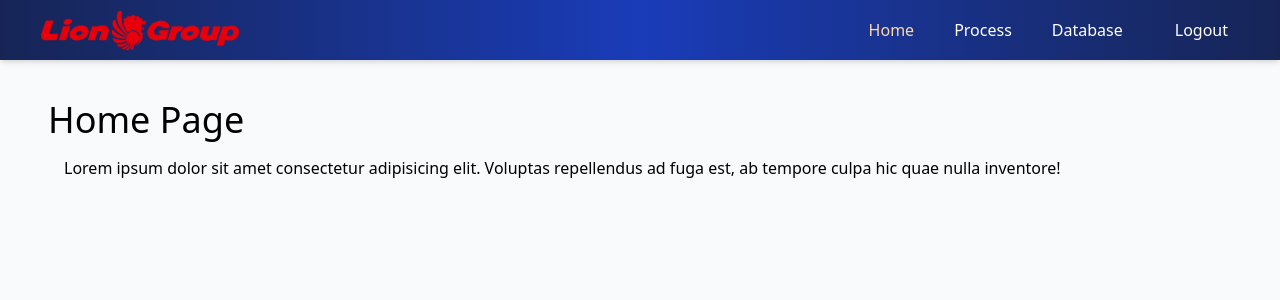
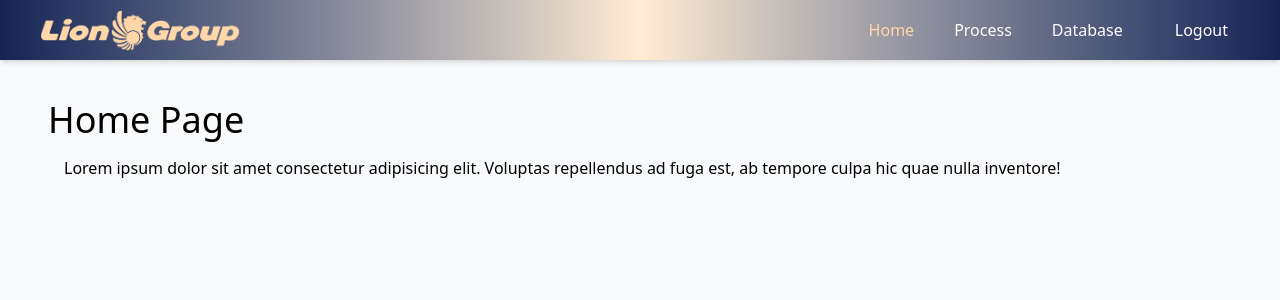
Before and after one commit to chunliee/refunydffnefrd, a Next.js app: page / in a window 1280 px wide. Shown: the top 300 px of the page. Built offline with nearby package versions, Linux system fonts and the light colour scheme.

Commit message:
before we add chart into home

```diff
--- a/app/login/page.tsx
+++ b/app/login/page.tsx
@@ -59,7 +59,7 @@ export default function Login() {
       {/* Logo - pojok kiri atas */}
       <div className="absolute top-1 left-6 mb-2">
         <div
-          className="h-16 w-50 bg-red-600"
+          className="h-16 w-50 bg-orange-200"
           style={{
             maskImage: "url('/liongroup.png')",
             maskRepeat: "no-repeat",
--- a/components/Navbar.tsx
+++ b/components/Navbar.tsx
@@ -24,12 +24,12 @@ const Navbar = () => {
   ];
 
   return (
-    <nav className="bg-linear-to-r from-blue-950 via-blue-800 to-blue-950 text-white shadow-md">
+    <nav className="bg-linear-to-r from-blue-950 via-orange-100 to-blue-950 text-white shadow-md">
       <div className="mx-auto flex h-15 items-center justify-between px-6 lg:px-10">
         {/* Logo */}
         <Link href="/" className="flex items-center">
           <div
-            className="h-16 w-50 bg-red-600"
+            className="h-16 w-50 bg-orange-200"
             style={{
               maskImage: "url('/liongroup.png')",
               maskRepeat: "no-repeat",
```
Also changed, not shown: public/reval.png (added).
